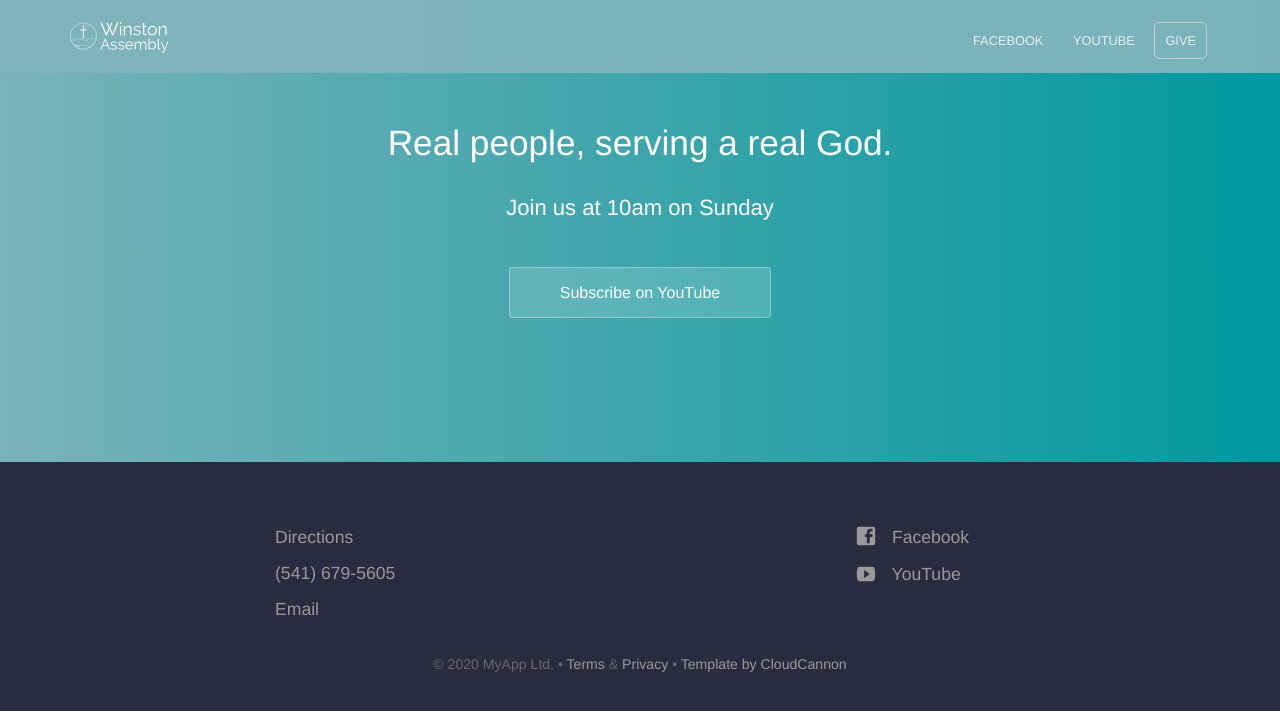
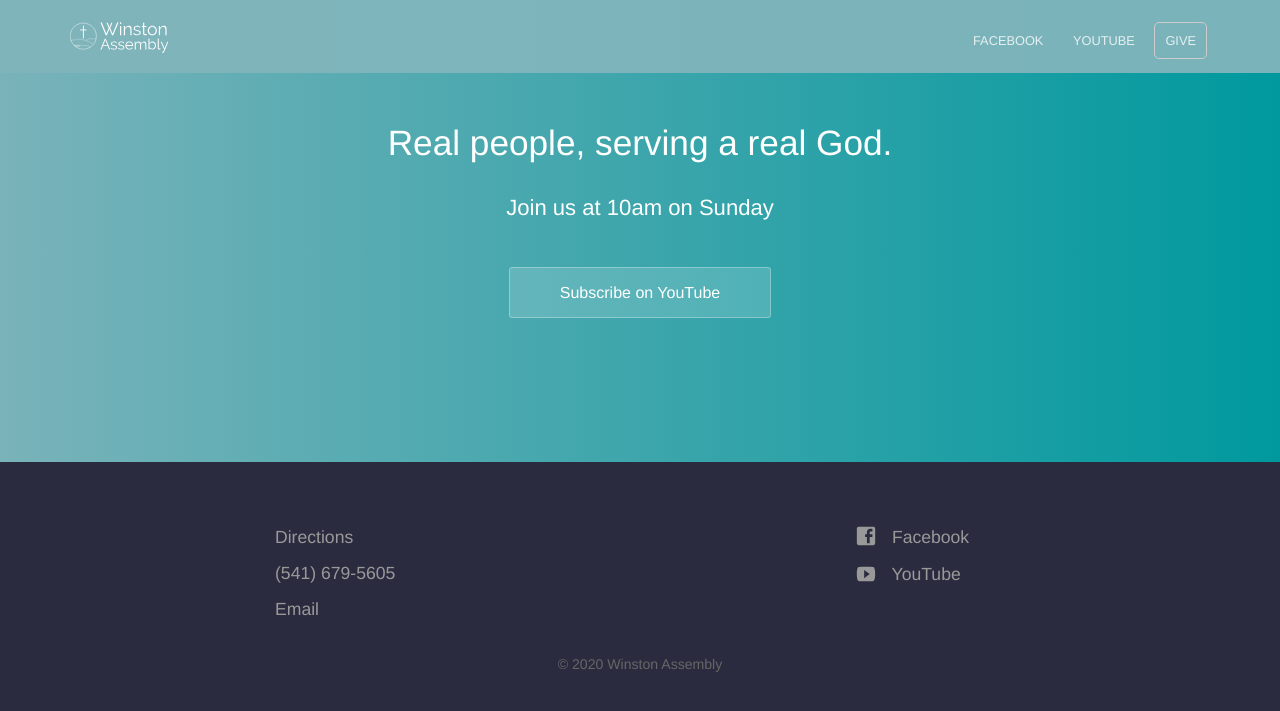
Before and after one commit to CloudCannon/hydra-jekyll-template, a Jekyll site: the page built from index.html, in a window 1280 px wide. Shown: the top 711 px of the page. Built offline with Jekyll 4.4.1, drawn with Linux system fonts in a browser that asks for light colours.

Commit message:
updpate copyright

```diff
--- a/_layouts/default.html
+++ b/_layouts/default.html
@@ -44,7 +44,7 @@
 					</ul>
 					{% endfor %}
 				</div>
-				<p class="copyright">&copy; {{ site.time | date: '%Y' }} MyApp Ltd. • <a href="#">Terms</a> &amp; <a href="#">Privacy</a> • <a href="https://cloudcannon.com/">Template by CloudCannon</a></p>
+				<p class="copyright">&copy; {{ site.time | date: '%Y' }} Winston Assembly</p>
 			</div>
 		</footer>
 		<script>
```
